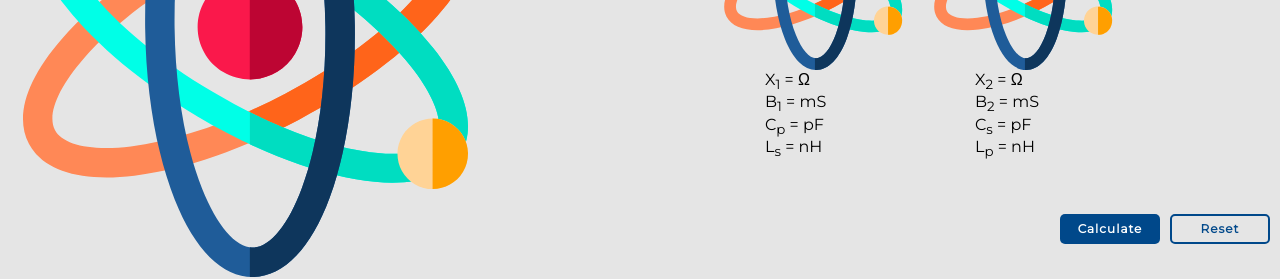
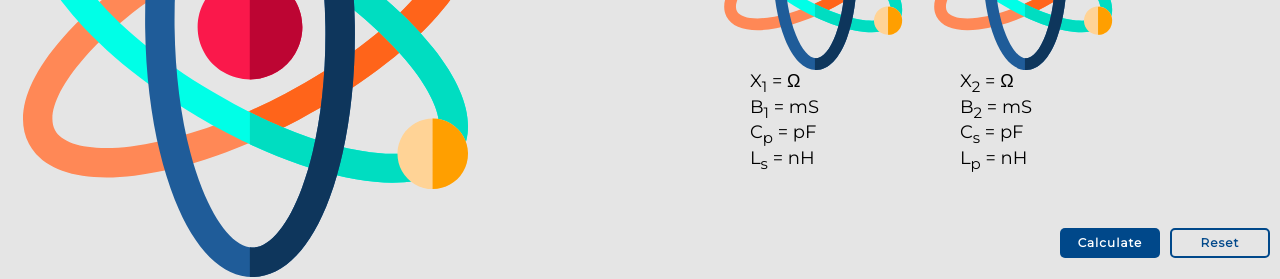
Before and after one commit to Pawel-Guzik/mwave-app, a Vue app: page /lsection in a window 1280 px wide. Shown: the part 357-636 px from the top of the page. Built offline with nearby package versions, Linux system fonts and the light colour scheme.

Commit message:
to presentation

```diff
--- a/src/components/LSectionMatchingNetwork.vue
+++ b/src/components/LSectionMatchingNetwork.vue
@@ -69,7 +69,8 @@
 
 }
 .output-text{
-    padding-left: 50px;
+    padding-left: 35px;
+    font-size: 18px;
 }
 .solution {
     display: flex;
```
